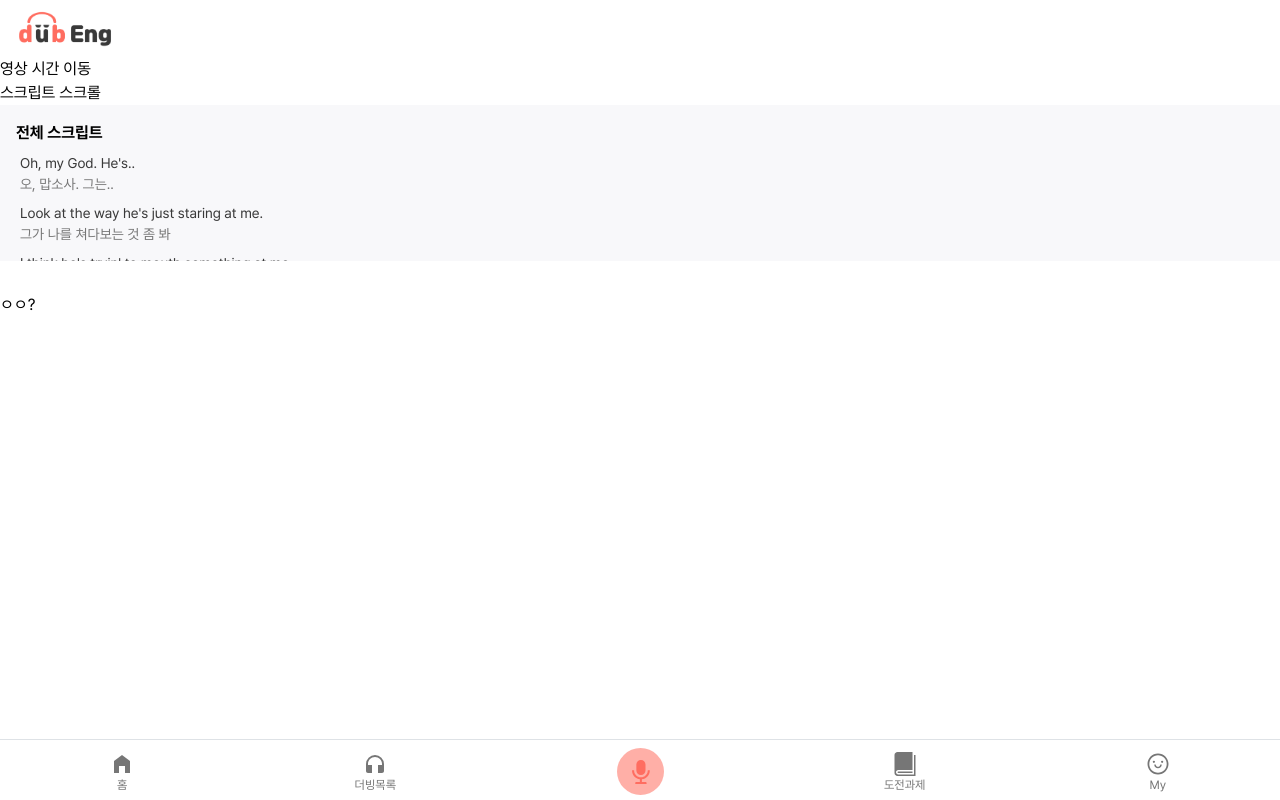
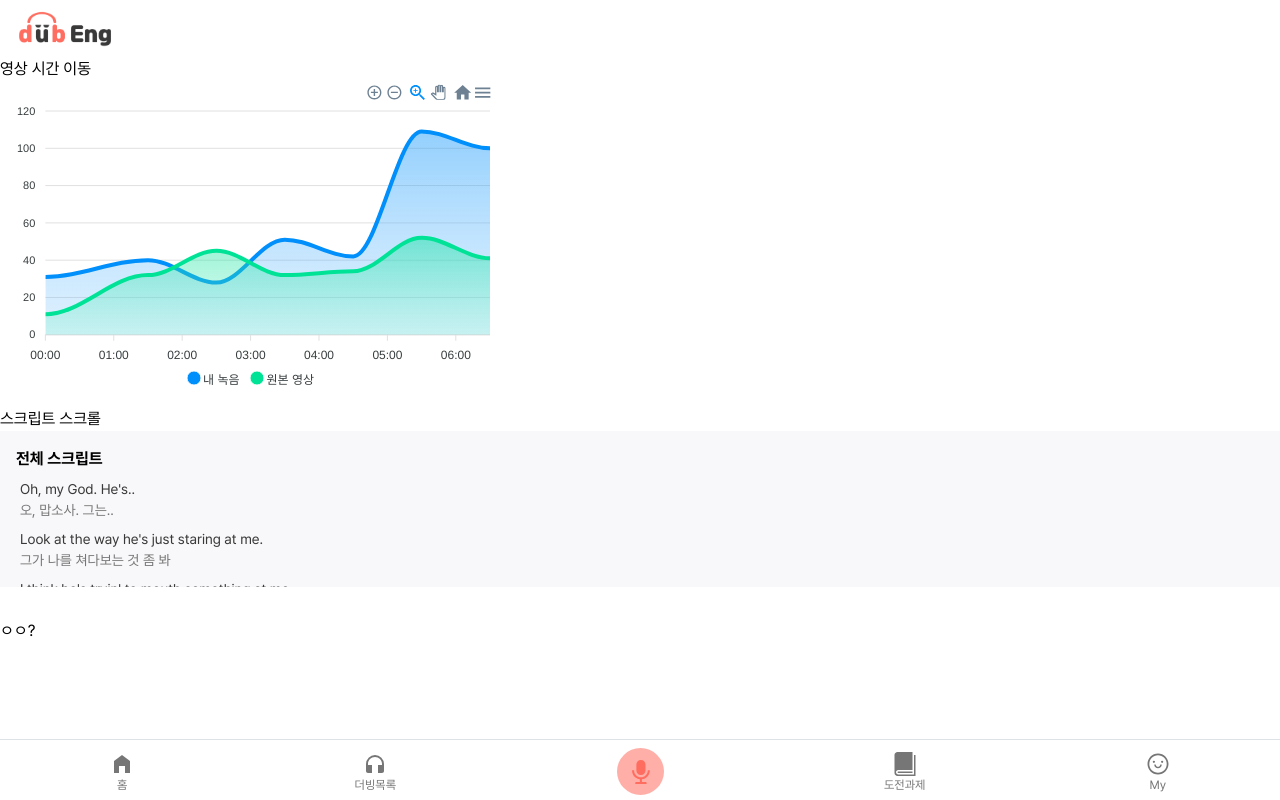
Before and after one commit to dubEng/dubEng, a Next.js app in the folder dubeng-front/: page /front/dubbing in a window 1280 px wide. Built offline with nearby package versions, Linux system fonts and the light colour scheme.

Commit message:
feat: add PitchGraph Component

```diff
--- a/dubeng-front/src/features/dubbing/atoms/PitchGraph.tsx
+++ b/dubeng-front/src/features/dubbing/atoms/PitchGraph.tsx
@@ -1,3 +1,56 @@
+import dynamic from "next/dynamic";
+
+const Chart = dynamic(() => import("react-apexcharts"), { ssr: false });
+
+import { ApexOptions } from "apexcharts";
+
+const options: ApexOptions = {
+  chart: {
+    height: 350,
+    type: "area",
+  },
+  dataLabels: {
+    enabled: false,
+  },
+  stroke: {
+    curve: "smooth",
+  },
+  xaxis: {
+    type: "datetime",
+    categories: [
+      "2018-09-19T00:00:00.000Z",
+      "2018-09-19T01:30:00.000Z",
+      "2018-09-19T02:30:00.000Z",
+      "2018-09-19T03:30:00.000Z",
+      "2018-09-19T04:30:00.000Z",
+      "2018-09-19T05:30:00.000Z",
+      "2018-09-19T06:30:00.000Z",
+    ],
+  },
+  tooltip: {
+    x: {
+      format: "dd/MM/yy HH:mm",
+    },
+  },
+};
+
+const series = [
+  {
+    name: "내 녹음",
+    data: [31, 40, 28, 51, 42, 109, 100],
+  },
+  {
+    name: "원본 영상",
+    data: [11, 32, 45, 32, 34, 52, 41],
+  },
+];
+
 export default function PitchGraph() {
-  return <></>;
+  return (
+    <div className="mixed-chart">
+      {typeof window !== "undefined" && (
+        <Chart options={options} series={series} type="area" width={500} />
+      )}
+    </div>
+  );
 }
--- a/dubeng-front/src/pages/dubbing/index.tsx
+++ b/dubeng-front/src/pages/dubbing/index.tsx
@@ -1,3 +1,4 @@
+import PitchGraph from "@/features/dubbing/atoms/PitchGraph";
 import DubBox from "@/features/dubbing/organism/DubBox";
 import { Script } from "@/types/Script";
 import { useState, useEffect } from "react";
@@ -143,8 +144,8 @@ export default function DubbingPage() {
   }
 
   const opts: YouTubeProps["opts"] = {
-    height: "390",
-    width: "640",
+    height: "218",
+    width: "390",
     playerVars: {
       // https://developers.google.com/youtube/player_parameters
       autoplay: 1,
@@ -195,6 +196,7 @@ export default function DubbingPage() {
         onPlay={onPlay}
         onStateChange={onStateChange}
       />
+      <PitchGraph />
       {/* <DubBox /> */}
       <button onClick={moveScroll}>스크립트 스크롤</button>
       <div className="h-156 overflow-y-scroll bg-dubgraylight mb-32">
```
